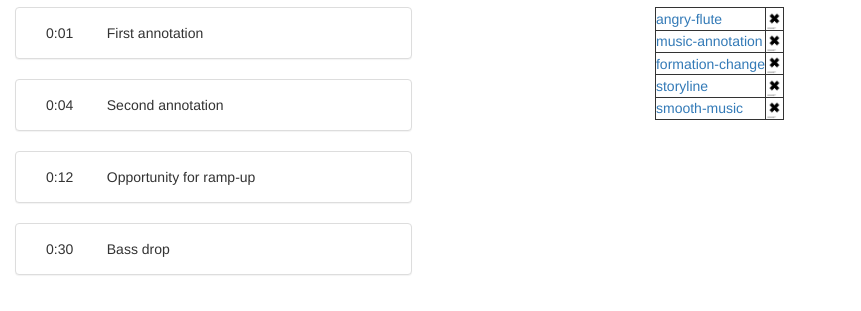
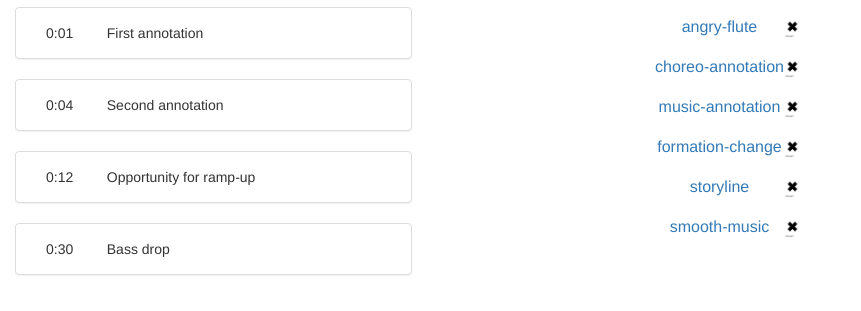
Before and after one commit to ishitap/songannotator, a plain HTML site: page index.html in a window 1280 px wide. Shown: the part 257-568 px from the top of the page, without its empty margins (0-861 px from the left). Drawn offline with nearby package versions, Linux system fonts and the light colour scheme.

Commit message:
slightly better styling

```diff
--- a/js/motifs.js
+++ b/js/motifs.js
@@ -56,7 +56,6 @@ function findMIndex(motif) {
 			break;
 		}
 	}
-	console.log(index);
 	return index;
 }
 
@@ -147,13 +146,14 @@ function addMotif(motif, annotation) {
 
 	motifId = motif.timestamp;
 
-	var tableRow = "<tr id='" + motifId + "'><td><a href='#' onclick='filter("+ motifId + ")''>"+ motif.mName + "</a></td><td><a href='#' onclick='deleteFunction("+ motifId + ")''><img style='height:20px;' src='images/delete.png'></img></a></td></tr>";
+	var tableRow = "<tr id='" + motifId + "'><td><a href='#' onclick='filter("+ motifId + ")'>"+ motif.mName + "</a></td><td><a href='#' onclick='deleteFunction("+ motifId + ")''><img style='height:20px;' src='images/delete.png'></img></a></td></tr>";
 
 	var mIndex = findMIndex(motif);
 	var prevMIndex = mIndex - 1;
 	console.log(prevMIndex);
 
 	if (prevMIndex >= 0) {
+		console.log(prevMIndex, motifs[prevMIndex].timestamp)
 		var prev = $('#motif-table').find('#' + motifs[prevMIndex].timestamp);
 		prev.after(tableRow);
 	}
@@ -169,15 +169,15 @@ function addMotif(motif, annotation) {
 
 function addInitialMotifs(){
 	motif1 = {mName:"formation-change", timestamp:Date.now(), ann:[]};
+	addMotif(motif1, null);
 	motif2 = {mName:"smooth-music", timestamp:Date.now(), ann:[]};
+	addMotif(motif2, null);
 	motif3 = {mName:"storyline", timestamp:Date.now(), ann:[]};
+	addMotif(motif3, null);
 	motif4 = {mName:"angry-flute", timestamp:Date.now(), ann:[]};
+	addMotif(motif4,null);
 	motif5 = {mName:"music-annotation", timestamp:Date.now(), ann:[]};
+	addMotif(motif5,null);
 	motif6 = {mName:"choreo-annotation", timestamp:Date.now(), ann:[]};
-	var motifArray = [motif1, motif2, motif3, motif4, motif5, motif6];
-	addMotif(motif1,null);
-	addMotif(motif2,null);
-	addMotif(motif3,null);
-	addMotif(motif4,null);
-	addMotif(motif5,null);
+	addMotif(motif6, null);
 }
--- a/style/stylesheet.css
+++ b/style/stylesheet.css
@@ -7,10 +7,18 @@ table {
 }
 
 table, th, td {
-	border-style: solid;
+	border-style: none;
 	border-width: 1px;
-	text-align: left;
-	padding: 10px;
+	text-align: center;
+	font-size: 16px;
+}
+
+tr{
+	height: 40px;
+}
+
+#first-row{
+	height: 0px;
 }
 
 * {
```
